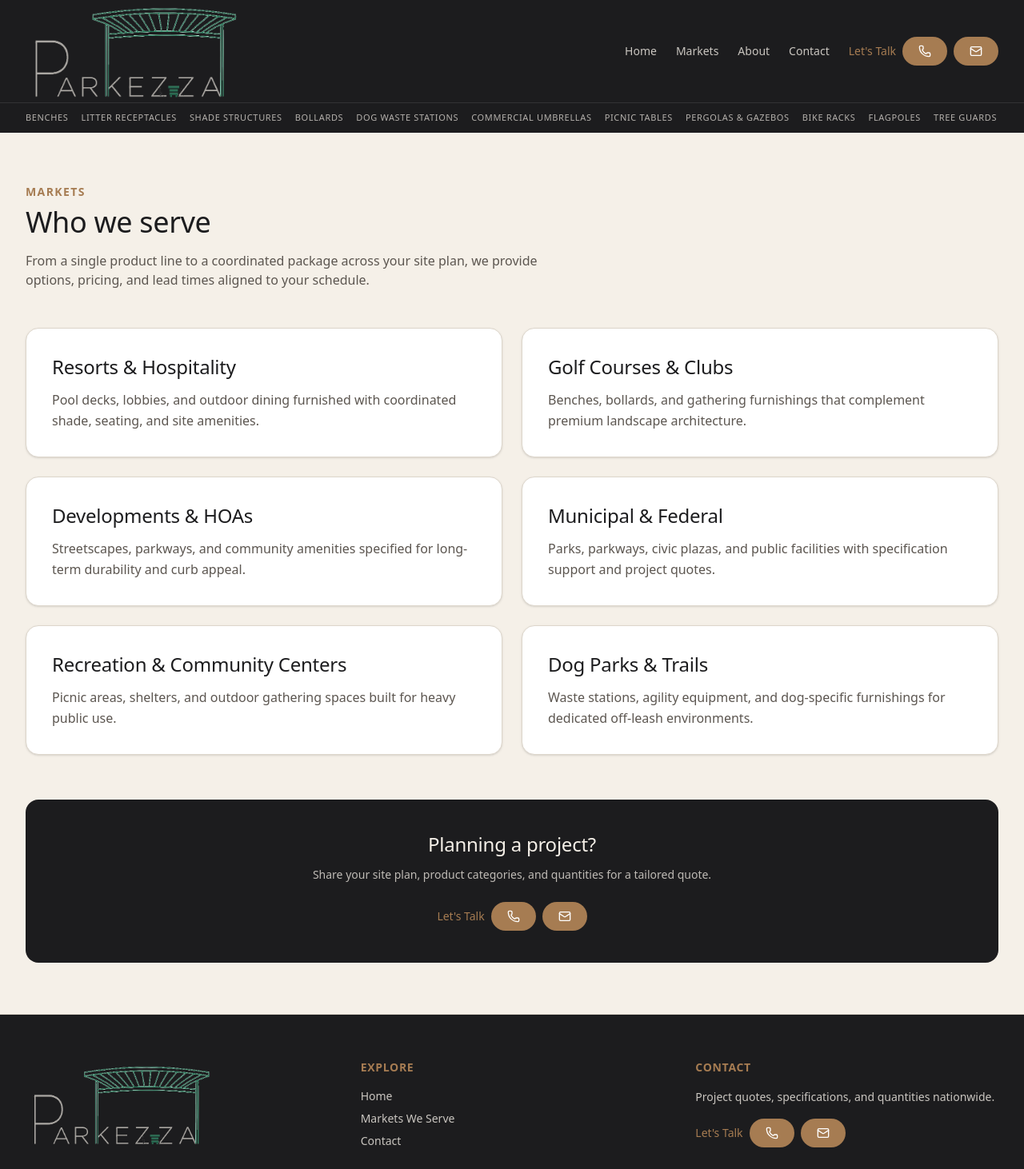
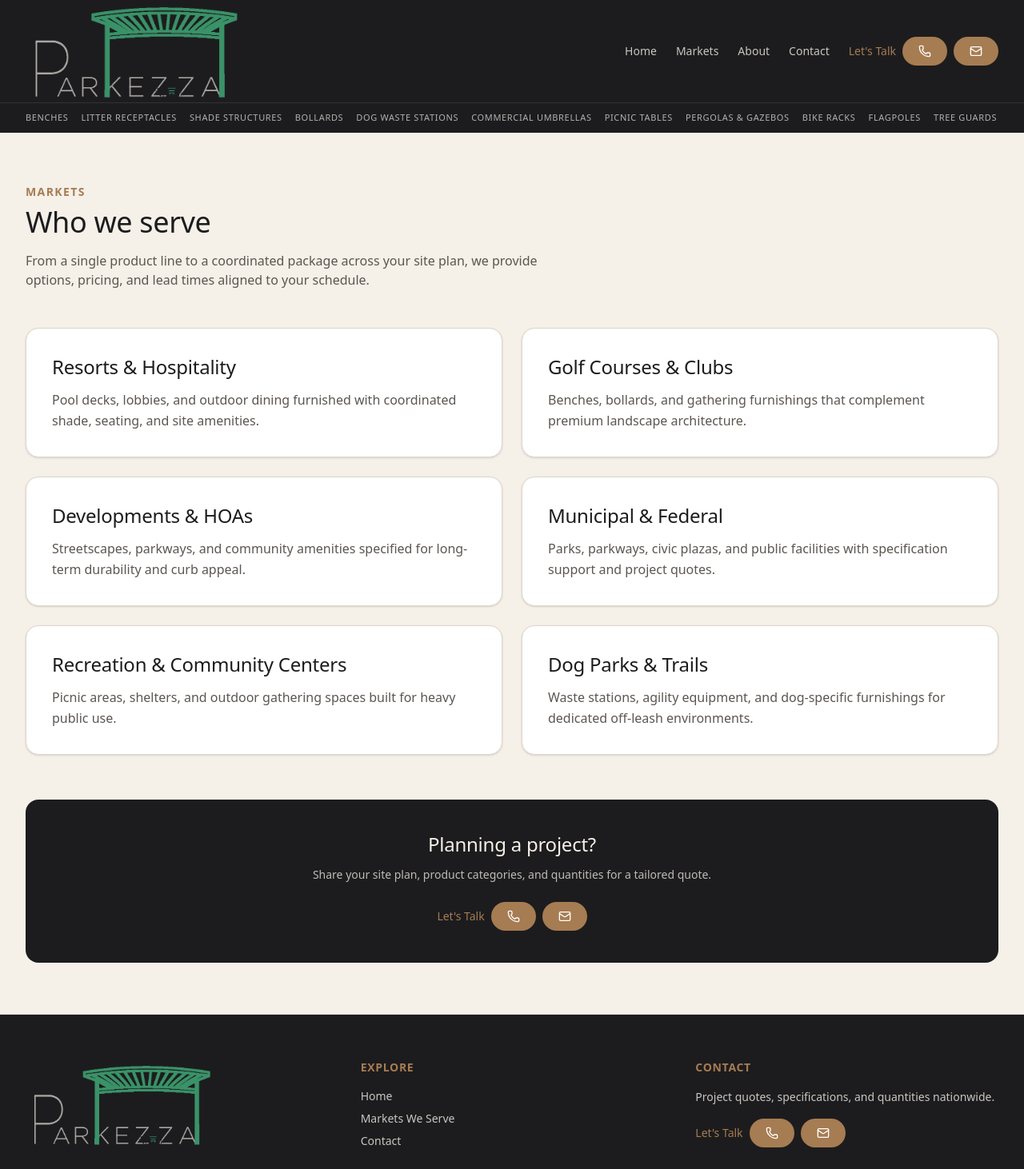
Before and after one commit to camthomas500-rgb/parkezza, a Next.js app: page /markets in a window 1280 px wide. Shown: the top 1462 px of the page at 80% size. Built offline with nearby package versions, Linux system fonts and the light colour scheme.

Commit message:
dog waste stations

```diff
--- a/components/gallery/GalleryGrid.tsx
+++ b/components/gallery/GalleryGrid.tsx
@@ -307,7 +307,9 @@ function inquiryHeadline(gallery: Gallery): string {
 export function GalleryGrid({ gallery }: { gallery: Gallery }) {
   const [lightboxIndex, setLightboxIndex] = useState<number | null>(null);
   const productFit =
-    gallery.slug === "litter-receptacles" || gallery.slug === "bollards";
+    gallery.slug === "litter-receptacles" ||
+    gallery.slug === "bollards" ||
+    gallery.slug === "dog-waste-stations";
   const contain = gallery.imageFit === "contain" && !productFit;
   const hasLabeledProducts =
     gallery.images.some((image) => Boolean(image.id || image.name)) ||
--- a/components/layout/Footer.tsx
+++ b/components/layout/Footer.tsx
@@ -9,7 +9,7 @@ export function Footer() {
         <div>
           <Link href="/" className="inline-block">
             <Image
-              src="/logo-parkezza-dark.png?v=size2x"
+              src="/logo-parkezza-dark.png?v=solid16"
               alt="Parkezza"
               width={520}
               height={168}
--- a/components/layout/Header.tsx
+++ b/components/layout/Header.tsx
@@ -23,7 +23,7 @@ export function Header() {
       <div className="mx-auto flex h-28 max-w-7xl items-center justify-between gap-4 px-4 sm:h-32 sm:px-6 lg:px-8">
         <Link href="/" className="shrink-0">
           <Image
-            src="/logo-parkezza-dark.png?v=size2x"
+            src="/logo-parkezza-dark.png?v=solid16"
             alt="Parkezza"
             width={560}
             height={180}
--- a/content/galleries.json
+++ b/content/galleries.json
@@ -644,12 +644,6 @@
         "tier": "essential"
       },
       {
-        "src": "/images/galleries/dog-park-stations/img-99338f1c934a1b6b44522a106d8775b7ced9e883.jpg",
-        "alt": "Dog Waste Stations — img 99338f1c934a1b6b44522a106d8775b7ced9e883",
-        "source": "dogparkstations",
-        "tier": "essential"
-      },
-      {
         "src": "/images/galleries/dog-park-stations/img-9e23a3f52f87b083db2963626b4187e3a8652132.png",
         "alt": "Leash Post and Pooch Bench",
         "source": "dogparkstations",
```
Also changed, not shown: public/images/galleries/dog-park-stations/img-99338f1c934a1b6b44522a106d8775b7ced9e883.jpg (deleted), public/logo-parkezza-dark.png.
